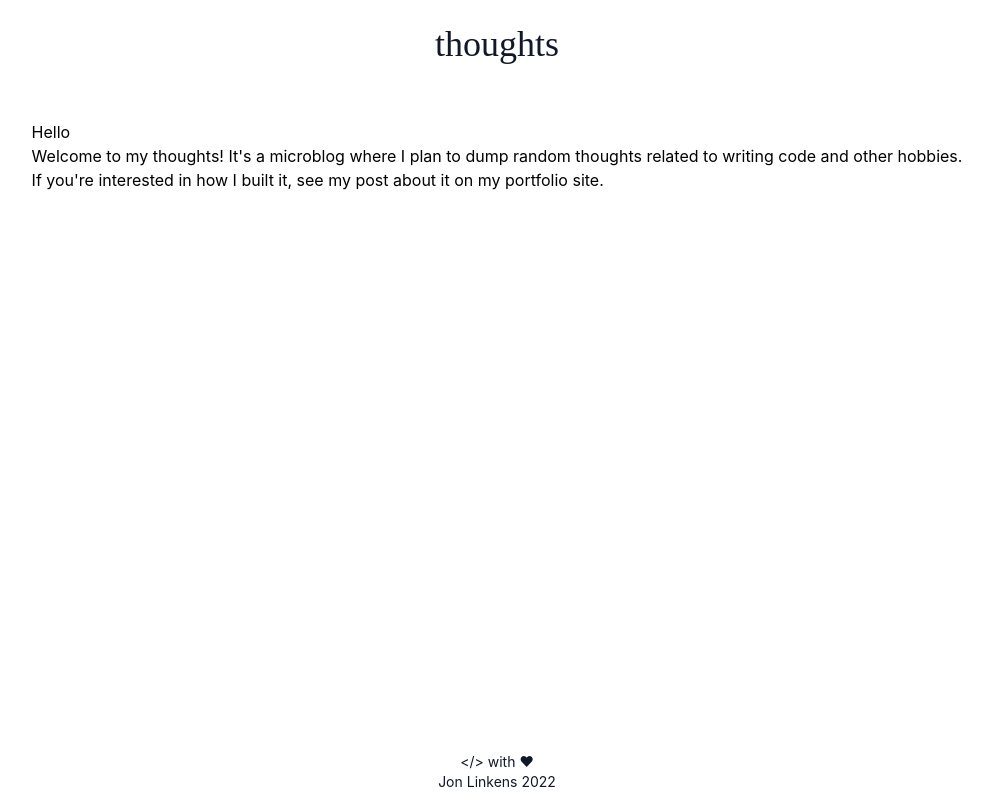
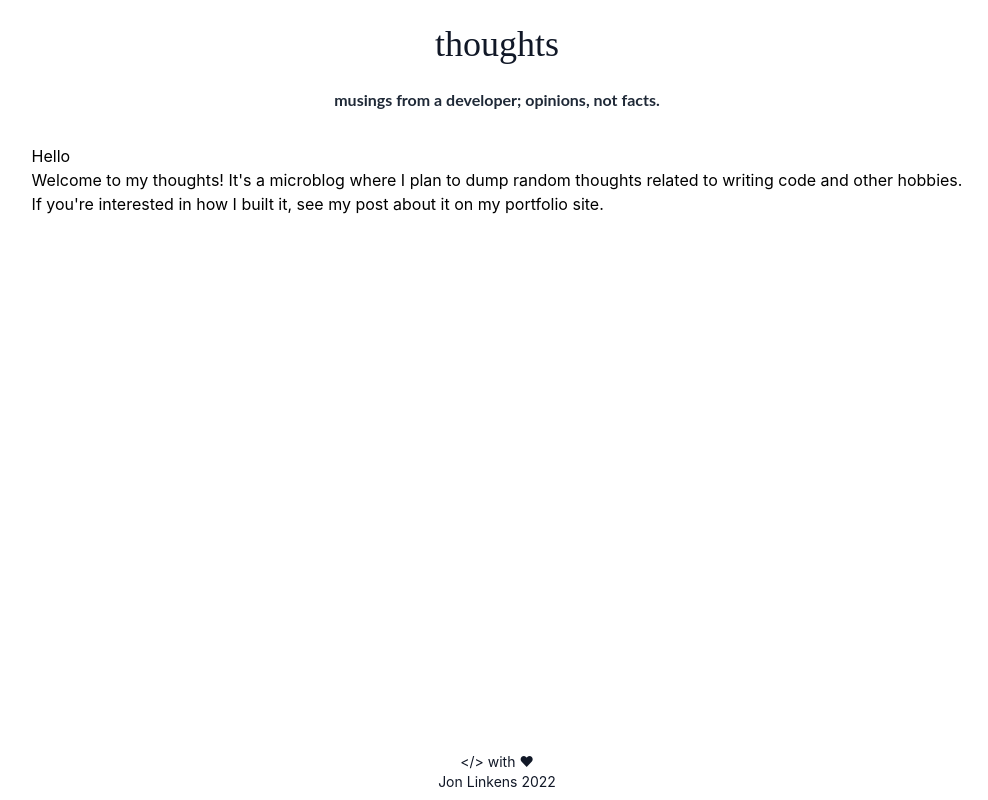
Before and after one commit to JonLinkens/thoughts, a Next.js app: page /welcome in a window 1280 px wide. Shown: the whole page, without its empty margins (143-1131 px from the left). Built offline with nearby package versions, Linux system fonts and the light colour scheme; what @tailwindcss/typography would draw is missing.

Commit message:
Styling changes

```diff
--- a/components/Footer.js
+++ b/components/Footer.js
@@ -1,6 +1,6 @@
 export default function Footer() {
   return (
-    <div className="mt-4 mb-2 select-none mx-4 md:text-md text-gray-900 text-sm text-center">
+    <div className="mt-4 mb-2 select-none mx-4 md:text-md text-gray-900 text-sm text-center ">
       <div className="">{"</> with 	♥"}</div>
       <a href="https://www.jonlinkens.com/" className="mt-2 mb-4">
         Jon Linkens 2022
--- a/components/Header.js
+++ b/components/Header.js
@@ -2,6 +2,7 @@ import Link from "next/link";
 
 export default function Header() {
   return (
+    <>
       <nav className="flex justify-center">
         <Link href="/" passHref>
           <a
@@ -14,5 +15,9 @@ export default function Header() {
           </a>
         </Link>
       </nav>
+      <p className="text-center font-lato font-bold text-gray-800">
+        musings from a developer; opinions, not facts.
+      </p>
+    </>
   );
 }
--- a/pages/[slug].js
+++ b/pages/[slug].js
@@ -15,7 +15,7 @@ export default function Post({ app }) {
         isIndexed={true}
       />
 
-      <article className="prose lg:prose-lg xl:prose-xl justify-center flex-col mx-auto">
+      <article className="prose lg:prose-lg xl:prose-xl justify-center flex-col mx-auto mb-12">
         <ReactMarkdown remarkPlugins={[gfm]} components={CodeBlock}>
           {app.content}
         </ReactMarkdown>
```
Lines whose indentation alone changed are shown as unchanged.
